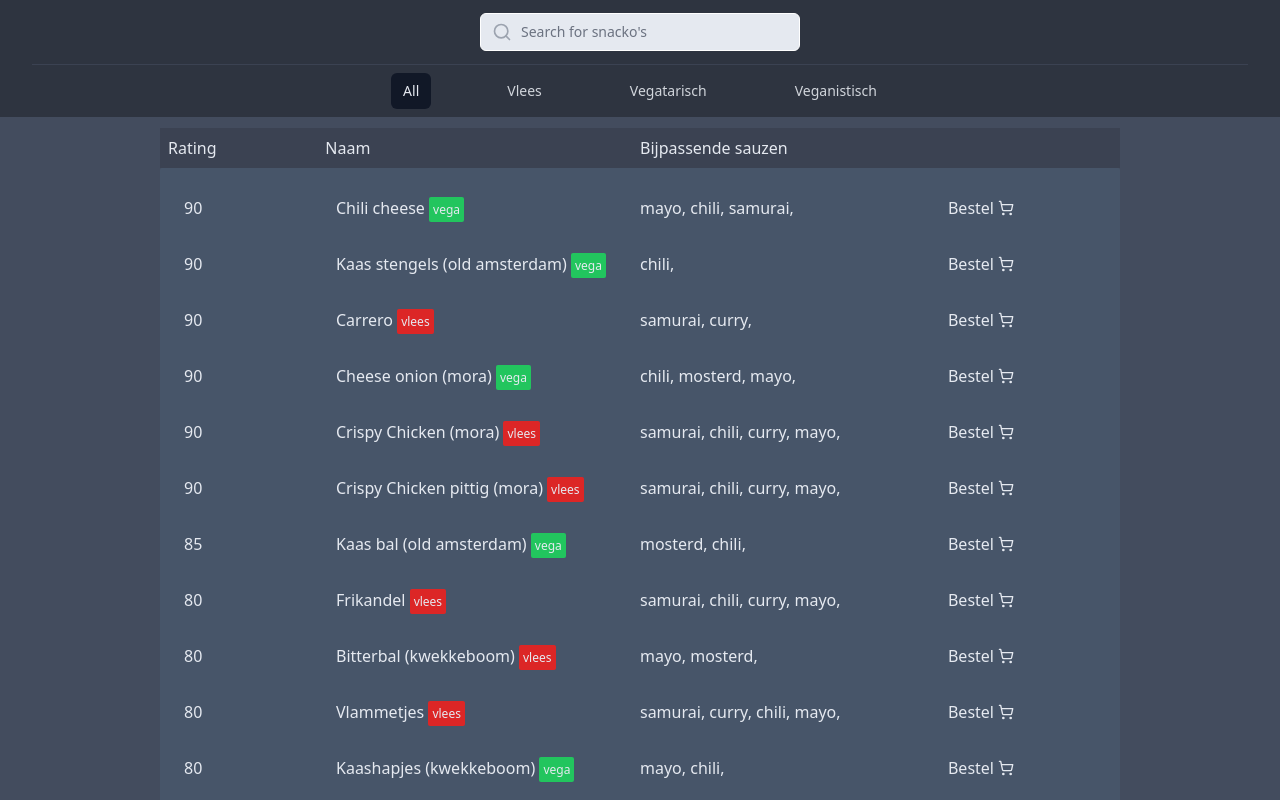
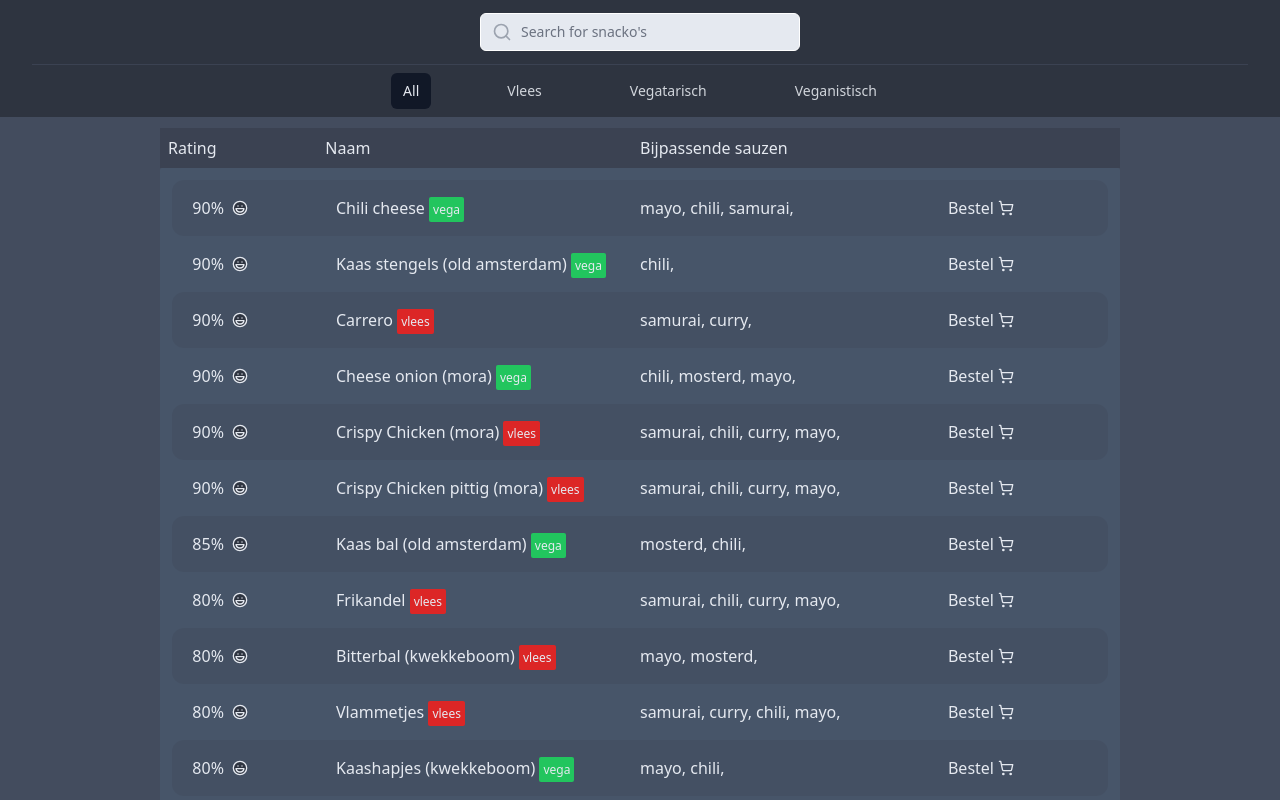
Before and after one commit to jevido/snacko-s, a SvelteKit app: page / in a window 1280 px wide. Shown: the top 800 px of the page. Built offline with nearby package versions, Linux system fonts and the light colour scheme.

Commit message:
Adjusted rating smileys

```diff
--- a/src/components/List.svelte
+++ b/src/components/List.svelte
@@ -1,5 +1,5 @@
 <script>
-	import { ShoppingCart, CornerDownRight, Laugh } from 'lucide-svelte';
+	import { ShoppingCart, CornerDownRight, Laugh, Meh, Frown } from 'lucide-svelte';
 	export let filteredOptions;
 </script>
 
@@ -14,9 +14,20 @@
 
 		<ul tabindex="-1" class="scroll-py-3 min-h-full overflow-y-auto p-3 bg-slate-600 rounded-sm">
 			{#each filteredOptions as snack}
-				<li>
-					<div class="hidden sm:flex p-3 items-center select-none rounded-xl hover:bg-nord-4/40">
-						<div class="w-1/6">{snack.rating * 10}</div>
+				<li class="odd:bg-nord-2/50 rounded-xl select-none rounded-xl hover:bg-nord-4/40">
+					<div class="hidden sm:flex p-3 items-center ">
+						<div class="w-1/6 flex">
+							&nbsp;
+							{snack.rating * 10}%
+							&nbsp;
+							{#if snack.rating > 7}
+								<Laugh class="w-4 fill-nord-0" />
+							{:else if snack.rating < 7 && snack.rating > 3}
+								<Meh class="w-4 fill-nord-0" />
+							{:else}
+								<Frown class="w-4 fill-nord-0" />
+							{/if}
+							&nbsp;</div>
 						<div class="w-2/6">
 							{snack.name}
 							<!-- Tags -->
@@ -60,7 +71,16 @@
 						</div>
 						<div class="flex w-full">
 							<CornerDownRight class="mx-4 w-4" />
-							{snack.rating * 10}%&nbsp;<Laugh class="w-4 fill-nord-0" /> &nbsp;
+							{snack.rating * 10}%
+							&nbsp;
+							{#if snack.rating > 7}
+								<Laugh class="w-4 fill-nord-0" />
+							{:else if snack.rating < 7 && snack.rating > 3}
+								<Meh class="w-4 fill-nord-0" />
+							{:else}
+								<Frown class="w-4 fill-nord-0" />
+							{/if}
+							&nbsp;
 							{#each snack.tags as tag}
 								<span class="bg-{tag.color} rounded-sm p-1 text-xs">{tag.label}</span> &nbsp;
 							{/each}
```
